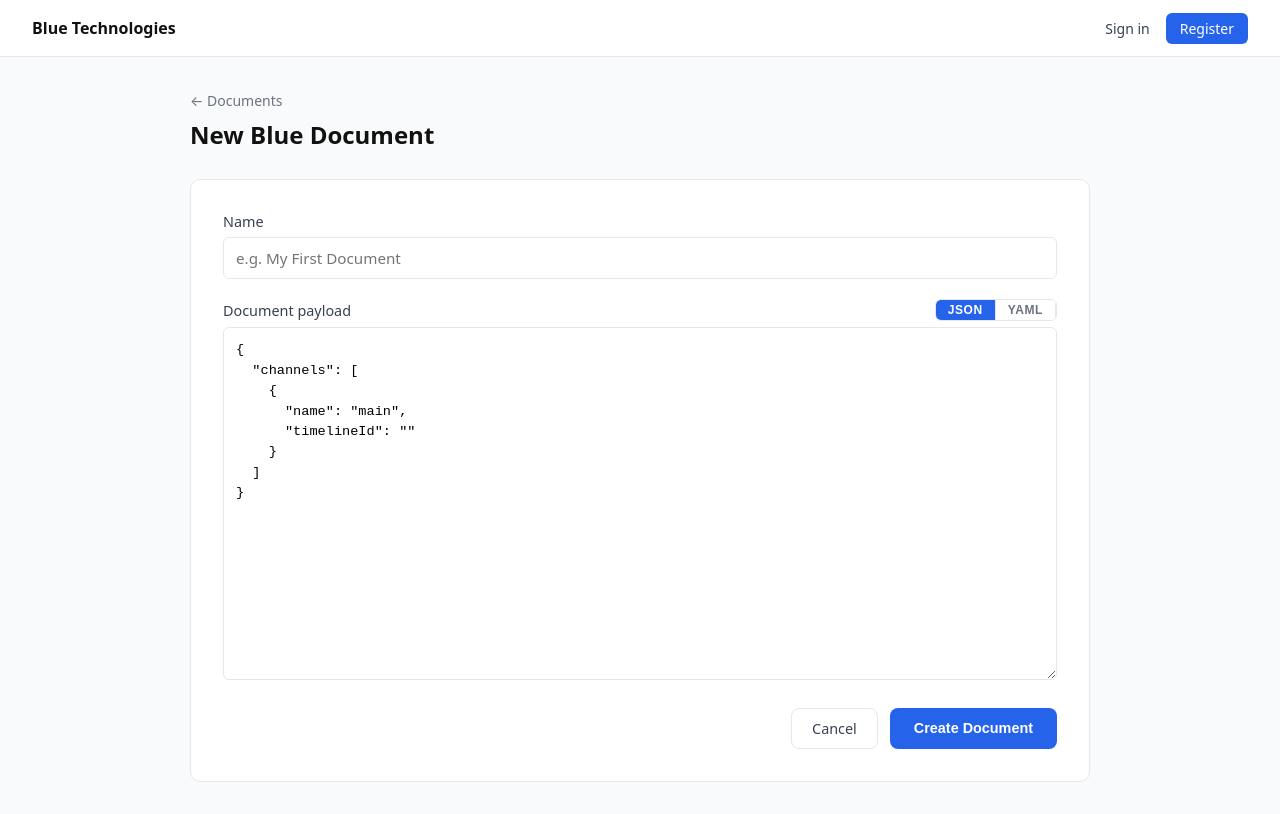
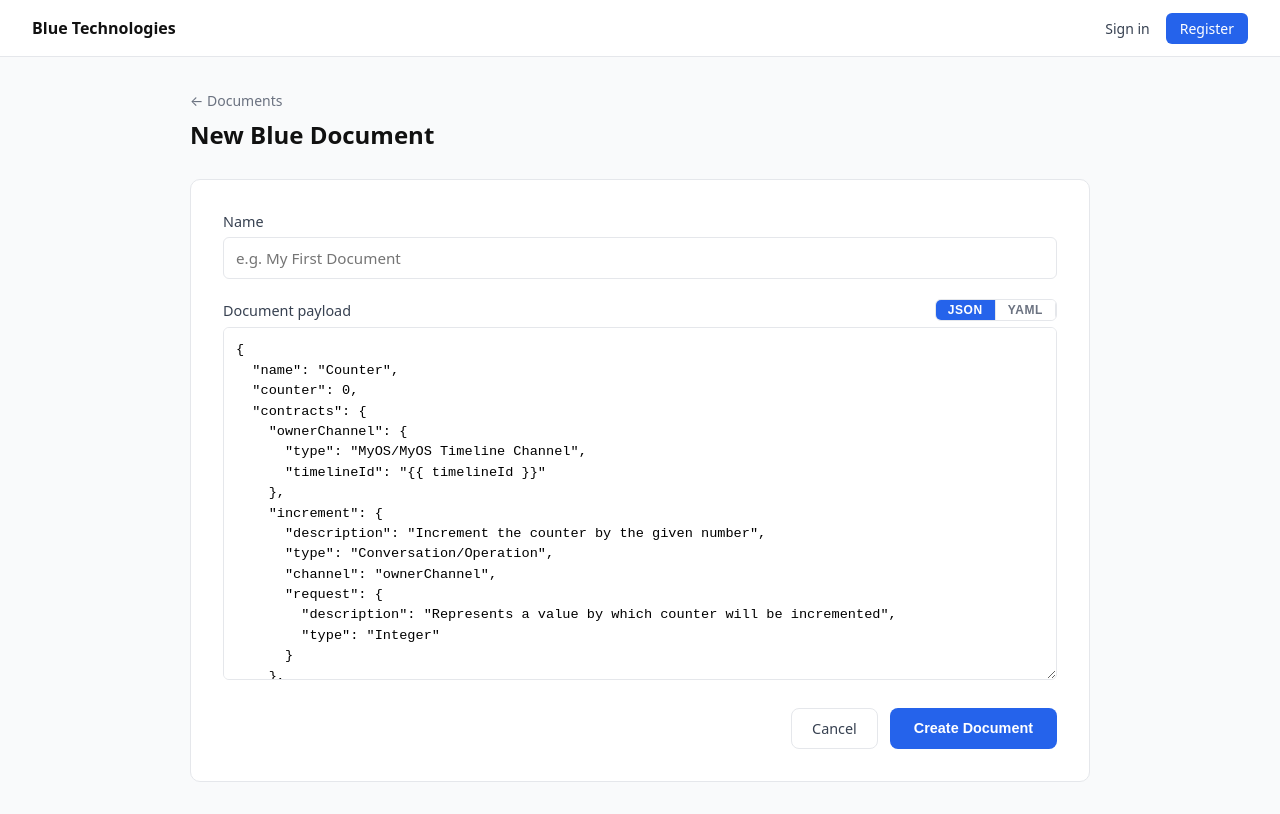
Before and after one commit to modelga/my-blue-tech, a Next.js app in the folder apps/frontend/: page /documents/new in a window 1280 px wide. Built offline with nearby package versions, Linux system fonts and the light colour scheme; no server answers.

Commit message:
feat: implement entry creation and using yaml/json parser common for all payload places

```diff
--- a/apps/frontend/src/app/documents/new/page.tsx
+++ b/apps/frontend/src/app/documents/new/page.tsx
@@ -1,87 +1,69 @@
 "use client";
 
-import { dump as dumpYaml, load as parseYaml } from "js-yaml";
+import { load as parseYaml } from "js-yaml";
 import { useRouter } from "next/navigation";
-import type { CSSProperties } from "react";
 import { useState } from "react";
-import {
-  cancelButton,
-  colors,
-  errorBanner,
-  fieldError,
-  formActions,
-  formBack,
-  formCard,
-  formInput,
-  formLabel,
-  formPageHeader,
-  monoTextarea,
-  pageTitle,
-  radius,
-  submitButton,
-} from "@/lib/styles";
+import { type Format, PayloadEditor } from "@/components/PayloadEditor";
+import { cancelButton, errorBanner, formActions, formBack, formCard, formInput, formLabel, formPageHeader, pageTitle, submitButton } from "@/lib/styles";
 
-type Format = "json" | "yaml";
+const EXAMLE_DOCUMENT = `
+  name: Counter
+  counter: 0
+  contracts:
+    ownerChannel:
+      type: MyOS/MyOS Timeline Channel
+      timelineId: '{{ timelineId }}'
+    increment:
+      description: Increment the counter by the given number
+      type: Conversation/Operation
+      channel: ownerChannel
+      request:
+        description: Represents a value by which counter will be incremented
+        type: Integer
+    incrementImpl:
+      type: Conversation/Sequential Workflow Operation
+      operation: increment
+      steps:
+        - type: Conversation/Update Document
+          changeset:
+            - op: replace
+              path: /counter
+              val: \${event.message.request + document('/counter')}
+    decrement:
+      description: Decrement the counter by the given number
+      type: Conversation/Operation
+      channel: ownerChannel
+      request:
+        description: Value to subtract
+        type: Integer
+    decrementImpl:
+      type: Conversation/Sequential Workflow Operation
+      operation: decrement
+      steps:
+        - type: Conversation/Update Document
+          changeset:
+            - op: replace
+              path: /counter
+              val: \${document('/counter') - event.message.request}
+`;
 
 const EXAMPLES: Record<Format, string> = {
-  json: JSON.stringify(
-    { channels: [{ name: "main", timelineId: "" }] },
-    null,
-    2,
-  ),
-  yaml: `channels:\n  - name: main\n    timelineId: ""\n`,
+  json: JSON.stringify(parseYaml(EXAMLE_DOCUMENT), null, 2),
+  yaml: EXAMLE_DOCUMENT,
 };
-
-function parsePayload(
-  value: string,
-  format: Format,
-): { ok: true; data: unknown } | { ok: false; error: string } {
-  try {
-    const data = format === "json" ? JSON.parse(value) : parseYaml(value);
-    return { ok: true, data };
-  } catch (e) {
-    return { ok: false, error: (e as Error).message };
-  }
-}
 
 export default function NewDocumentPage() {
   const router = useRouter();
   const [name, setName] = useState("");
-  const [format, setFormat] = useState<Format>("json");
-  const [payload, setPayload] = useState(EXAMPLES.json);
-  const [payloadError, setPayloadError] = useState<string | null>(null);
+  const [parsed, setParsed] = useState<unknown | null>(null);
+  const [parseError, setParseError] = useState<string | null>(null);
   const [error, setError] = useState<string | null>(null);
   const [pending, setPending] = useState(false);
 
-  function handleFormatChange(next: Format) {
-    if (next === format) return;
-    // Try to convert current content; fall back to example if it can't be parsed.
-    const parsed = parsePayload(payload, format);
-    if (parsed.ok) {
-      const converted =
-        next === "json"
-          ? JSON.stringify(parsed.data, null, 2)
-          : dumpYaml(parsed.data as object, { indent: 2 });
-      setPayload(converted);
-      setPayloadError(null);
-    } else {
-      setPayload(EXAMPLES[next]);
-      setPayloadError(null);
-    }
-    setFormat(next);
-  }
-
-  function handlePayloadChange(value: string) {
-    setPayload(value);
-    const result = parsePayload(value, format);
-    setPayloadError(result.ok ? null : result.error);
-  }
-
   async function handleSubmit(e: React.FormEvent) {
     e.preventDefault();
-    const result = parsePayload(payload, format);
-    if (!result.ok) {
-      setPayloadError(result.error);
+    if (parseError || !parsed) {
+      setError("Fix the payload errors before submitting.");
       return;
     }
 
@@ -91,7 +73,7 @@ export default function NewDocumentPage() {
     const res = await fetch("/api/documents", {
       method: "POST",
       headers: { "Content-Type": "application/json" },
-      body: JSON.stringify({ name: name.trim(), document: result.data }),
+      body: JSON.stringify({ name: name.trim(), document: parsed }),
     });
 
     if (res.ok) {
@@ -117,47 +99,20 @@ export default function NewDocumentPage() {
 
         <label style={formLabel}>
           Name
-          <input
-            type="text"
-            value={name}
-            onChange={(e) => setName(e.target.value)}
-            placeholder="e.g. My First Document"
-            required
-            style={formInput}
-          />
+          <input type="text" value={name} onChange={(e) => setName(e.target.value)} placeholder="e.g. My First Document" required style={formInput} />
         </label>
 
-        <div style={formLabel}>
-          <div style={styles.payloadHeader}>
-            <span>Document payload</span>
-            <div style={styles.formatToggle}>
-              {(["json", "yaml"] as Format[]).map((f) => (
-                <button
-                  key={f}
-                  type="button"
-                  onClick={() => handleFormatChange(f)}
-                  style={{
-                    ...styles.formatButton,
-                    ...(format === f ? styles.formatButtonActive : {}),
-                  }}
-                >
-                  {f.toUpperCase()}
-                </button>
-              ))}
-            </div>
-          </div>
-          <textarea
-            value={payload}
-            onChange={(e) => handlePayloadChange(e.target.value)}
-            rows={16}
-            spellCheck={false}
-            style={{
-              ...monoTextarea,
-              borderColor: payloadError ? "#fca5a5" : colors.border,
-            }}
-          />
-          {payloadError && <span style={fieldError}>{payloadError}</span>}
-        </div>
+        <PayloadEditor
+          label="Document payload"
+          defaultFormat="json"
+          defaultValue={EXAMPLES.json}
+          examples={EXAMPLES}
+          rows={16}
+          onChange={(_raw, p, err) => {
+            setParsed(p);
+            setParseError(err);
+          }}
+        />
 
         <div style={formActions}>
           <a href="/documents" style={cancelButton}>
@@ -165,10 +120,10 @@ export default function NewDocumentPage() {
           </a>
           <button
             type="submit"
-            disabled={pending || !!payloadError}
+            disabled={pending || !!parseError}
             style={{
               ...submitButton,
-              opacity: pending || !!payloadError ? 0.6 : 1,
+              opacity: pending || !!parseError ? 0.6 : 1,
             }}
           >
             {pending ? "Creating…" : "Create Document"}
@@ -178,32 +133,3 @@ export default function NewDocumentPage() {
     </div>
   );
 }
-
-const styles: Record<string, CSSProperties> = {
-  payloadHeader: {
-    display: "flex",
-    alignItems: "center",
-    justifyContent: "space-between",
-  },
-  formatToggle: {
-    display: "flex",
-    border: `1px solid ${colors.border}`,
-    borderRadius: radius.sm,
-    overflow: "hidden",
-  },
-  formatButton: {
-    padding: "0.2rem 0.75rem",
-    background: colors.white,
-    color: colors.textMuted,
-    border: "none",
-    borderRight: `1px solid ${colors.border}`,
-    fontSize: "0.75rem",
-    fontWeight: 600,
-    cursor: "pointer",
-    letterSpacing: "0.05em",
-  },
-  formatButtonActive: {
-    background: colors.blue,
-    color: colors.white,
-  },
-};
--- a/apps/frontend/src/app/timelines/[id]/page.tsx
+++ b/apps/frontend/src/app/timelines/[id]/page.tsx
@@ -30,7 +30,7 @@ export default async function TimelinePage({ params }: { params: Promise<{ id: s
         )}
       </div>
 
-      <TimelineDetail timeline={timeline} entries={entries} />
+      <TimelineDetail timeline={timeline} entries={entries} userName={session.user!.name!} />
     </div>
   );
 }
--- /dev/null
+++ b/apps/frontend/src/components/PayloadEditor.tsx
@@ -0,0 +1,123 @@
+"use client";
+
+import { dump as dumpYaml, load as parseYaml } from "js-yaml";
+import { useState } from "react";
+import {
+  colors,
+  fieldError,
+  formLabel,
+  monoTextarea,
+  payloadEditorHeader,
+  payloadFormatButton,
+  payloadFormatButtonActive,
+  payloadFormatToggle,
+} from "@/lib/styles";
+
+export type Format = "json" | "yaml";
+
+const DEFAULT_EXAMPLES: Record<Format, string> = {
+  json: "{}",
+  yaml: "{}\n",
+};
+
+export function parsePayload(
+  value: string,
+  format: Format,
+): { ok: true; data: unknown } | { ok: false; error: string } {
+  try {
+    const data = format === "json" ? JSON.parse(value) : parseYaml(value);
+    return { ok: true, data };
+  } catch (e) {
+    return { ok: false, error: (e as Error).message };
+  }
+}
+
+interface PayloadEditorProps {
+  label: string;
+  defaultValue?: string;
+  defaultFormat?: Format;
+  /** Fallback content shown when format conversion fails. */
+  examples?: Record<Format, string>;
+  rows?: number;
+  onChange: (raw: string, parsed: unknown | null, error: string | null) => void;
+}
+
+export function PayloadEditor({
+  label,
+  defaultValue,
+  defaultFormat = "json",
+  examples = DEFAULT_EXAMPLES,
+  rows = 16,
+  onChange,
+}: PayloadEditorProps) {
+  const initial = defaultValue ?? examples[defaultFormat];
+  const initialResult = parsePayload(initial, defaultFormat);
+
+  const [format, setFormat] = useState<Format>(defaultFormat);
+  const [value, setValue] = useState(initial);
+  const [parseError, setParseError] = useState<string | null>(
+    initialResult.ok ? null : initialResult.error,
+  );
+
+  function handleValueChange(next: string) {
+    setValue(next);
+    const result = parsePayload(next, format);
+    const error = result.ok ? null : result.error;
+    setParseError(error);
+    onChange(next, result.ok ? result.data : null, error);
+  }
+
+  function handleFormatChange(next: Format) {
+    if (next === format) return;
+    const result = parsePayload(value, format);
+    let nextValue: string;
+    if (result.ok) {
+      nextValue =
+        next === "json"
+          ? JSON.stringify(result.data, null, 2)
+          : dumpYaml(result.data as object, { indent: 2 });
+    } else {
+      nextValue = examples[next];
+    }
+    setFormat(next);
+    setValue(nextValue);
+    const nextResult = parsePayload(nextValue, next);
+    const error = nextResult.ok ? null : nextResult.error;
+    setParseError(error);
+    onChange(nextValue, nextResult.ok ? nextResult.data : null, error);
+  }
+
+  return (
+    <div style={formLabel}>
+      <div style={payloadEditorHeader}>
+        <span>{label}</span>
+        <div style={payloadFormatToggle}>
+          {(["json", "yaml"] as Format[]).map((f) => (
+            <button
+              key={f}
+              type="button"
+              onClick={() => handleFormatChange(f)}
+              style={{
+                ...payloadFormatButton,
+                ...(format === f ? payloadFormatButtonActive : {}),
+              }}
+            >
+              {f.toUpperCase()}
+            </button>
+          ))}
+        </div>
+      </div>
+      <textarea
+        value={value}
+        onChange={(e) => handleValueChange(e.target.value)}
+        rows={rows}
+        spellCheck={false}
+        style={{
+          ...monoTextarea,
+          borderColor: parseError ? "#fca5a5" : colors.border,
+        }}
+      />
+      {parseError && <span style={fieldError}>{parseError}</span>}
+    </div>
+  );
+}
--- a/apps/frontend/src/lib/styles.ts
+++ b/apps/frontend/src/lib/styles.ts
@@ -361,6 +361,42 @@ export const cardIdText: CSSProperties = {
   wordBreak: "break-all",
 };
 
+// ── Payload editor ────────────────────────────────────────────────────────────
+
+/** Header row inside a payload editor: label left, format toggle right. */
+export const payloadEditorHeader: CSSProperties = {
+  display: "flex",
+  alignItems: "center",
+  justifyContent: "space-between",
+};
+
+/** Container for the JSON / YAML toggle buttons. */
+export const payloadFormatToggle: CSSProperties = {
+  display: "flex",
+  border: `1px solid ${colors.border}`,
+  borderRadius: radius.sm,
+  overflow: "hidden",
+};
+
+/** Individual format toggle button (inactive state). */
+export const payloadFormatButton: CSSProperties = {
+  padding: "0.2rem 0.75rem",
+  background: colors.white,
+  color: colors.textMuted,
+  border: "none",
+  borderRight: `1px solid ${colors.border}`,
+  fontSize: "0.75rem",
+  fontWeight: 600,
+  cursor: "pointer",
+  letterSpacing: "0.05em",
+};
+
+/** Active state overlay for the selected format button. */
+export const payloadFormatButtonActive: CSSProperties = {
+  background: colors.blue,
+  color: colors.white,
+};
+
 /** Small ghost button next to a UUID for copying to clipboard. */
 export const cardCopyButton: CSSProperties = {
   flexShrink: 0,
```
Also changed, not shown: apps/frontend/src/app/timelines/[id]/TimelineDetail.tsx (+45 -25 lines), 2 other files (tests, documents, lock files or other folders).
